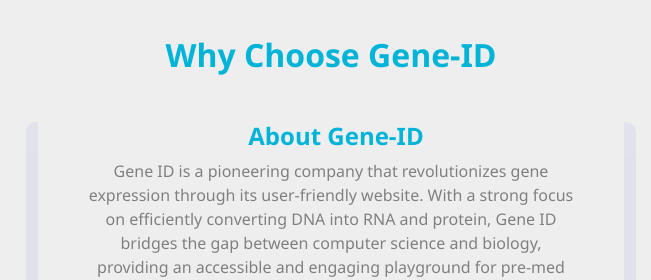
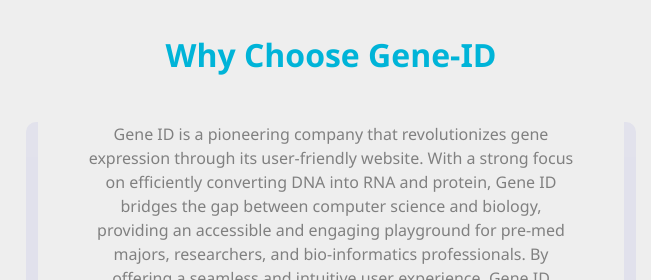
Before and after one commit to Godwin-Egba/GENE-ID, a plain HTML site: page index.html in a window 1280 px wide. Shown: the part 860-1140 px from the top of the page, 629-1280 px from the left. Drawn offline with Linux system fonts and the light colour scheme.

Commit message:
size update

```diff
--- a/gene.css
+++ b/gene.css
@@ -372,7 +372,7 @@ cursor: pointer;
 
 
 
-@media (max-width:576px) {
+@media (max-width:480px) {
 
 
     footer{
--- a/index.html
+++ b/index.html
@@ -84,7 +84,6 @@
           <div class="boderline">
 
             <div class="about text-center">
-                <h4>About Gene-ID</h4>
                 <p class="px-5"> Gene ID is a pioneering company that revolutionizes gene expression through its user-friendly website. With a strong focus on efficiently converting DNA into RNA and protein, Gene ID bridges the gap between computer science and biology, providing an accessible and engaging playground for pre-med majors, researchers, and bio-informatics professionals. By offering a seamless and intuitive user experience, Gene ID simplifies the complex process of gene expression, making it easy for users to explore the fascinating world of genetics and accelerate their scientific endeavors.</p>
                </div>
 
```
